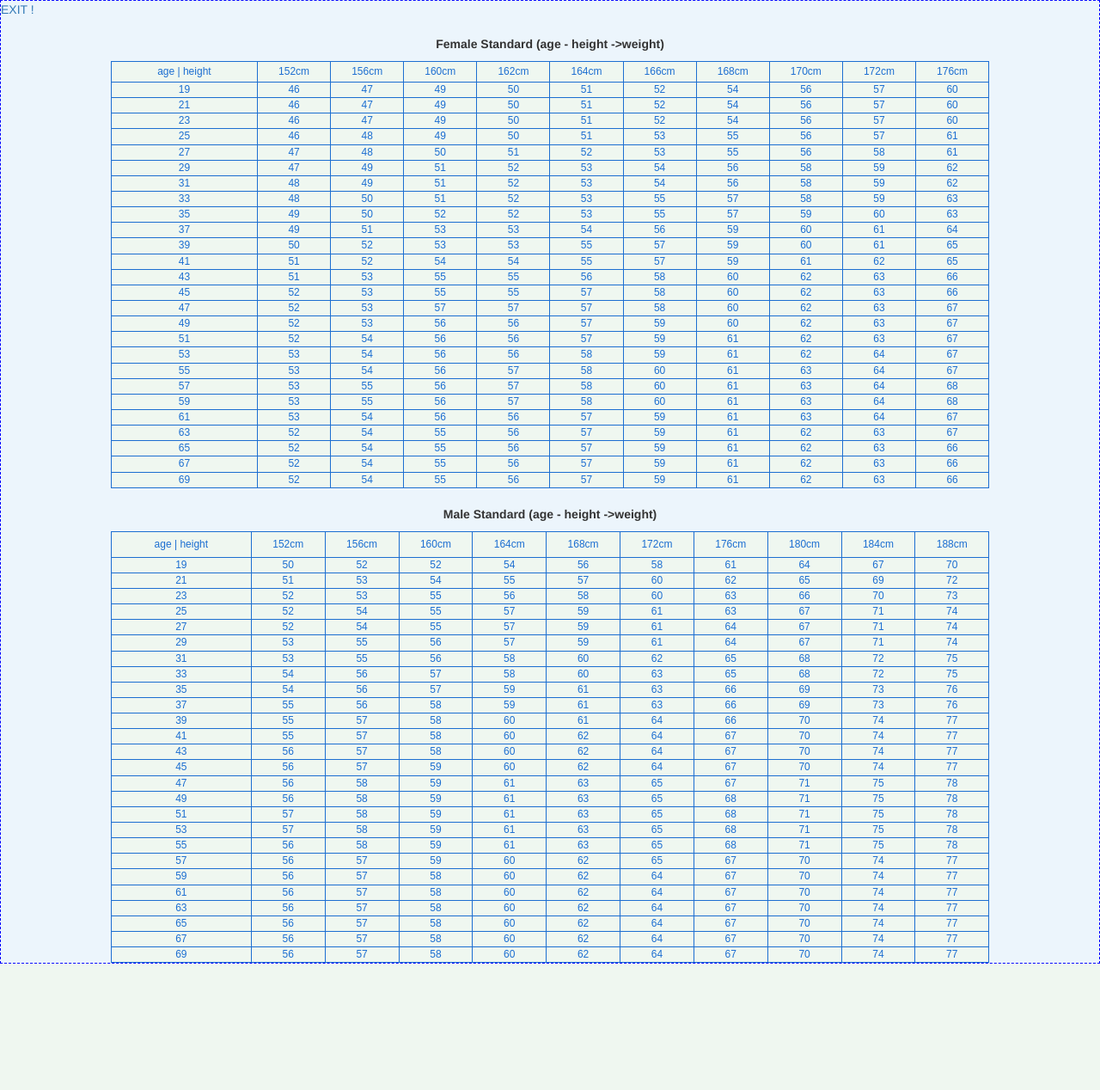
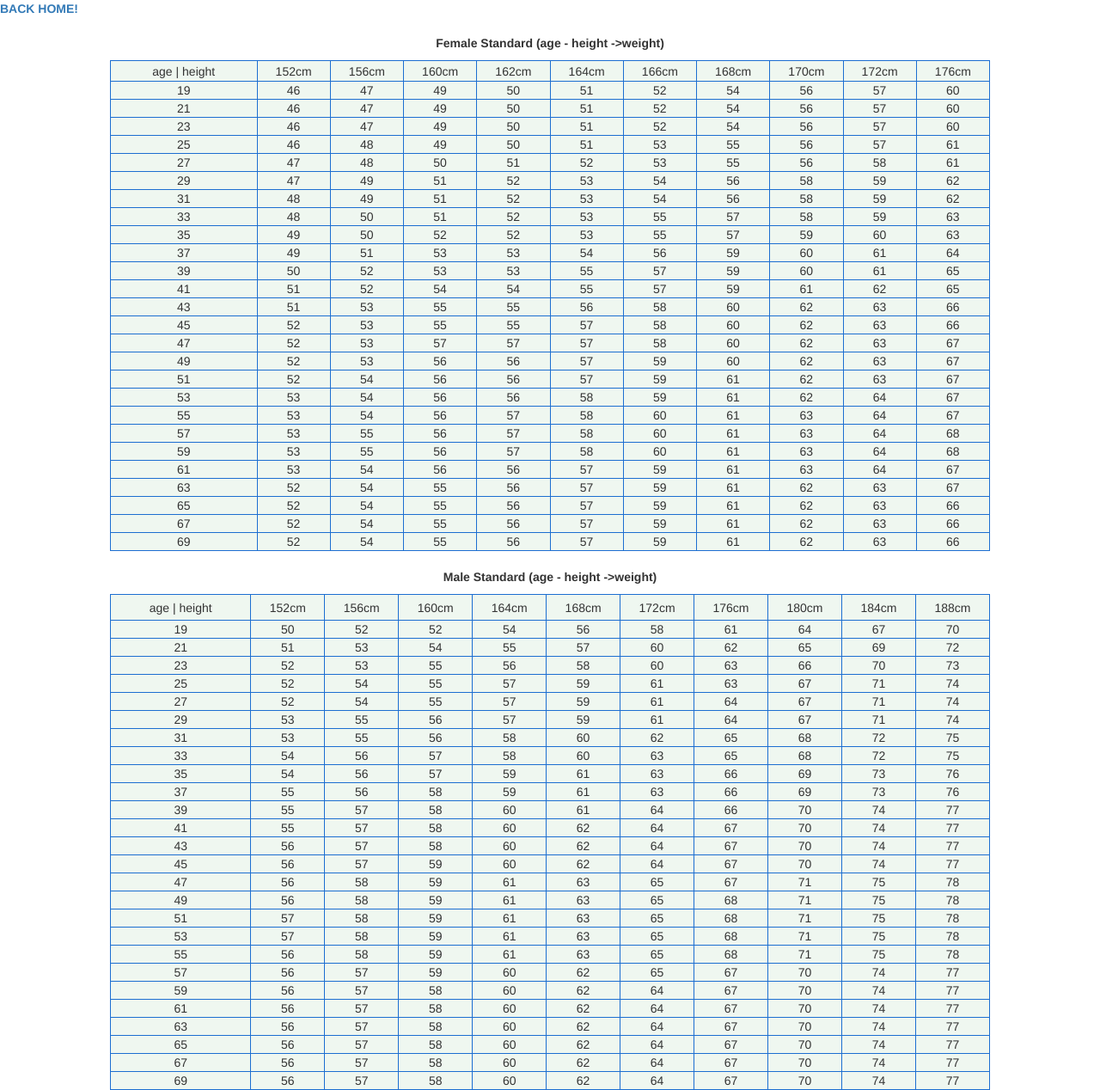
Before and after one commit to TangqiFeng/BMI-calculator-webapp-python-flask-, a Flask app: page /moreInfo in a window 1280 px wide. Shown: the whole page at 86% size. Before the commit the page ends 1121 px from the top, so only its background shows below. Run offline with Flask 2, Linux system fonts and the light colour scheme; some libraries are stand-ins or nearby versions.

Commit message:
change background

```diff
--- a/templates/moreInfo.html
+++ b/templates/moreInfo.html
@@ -1,5 +1,7 @@
 <!DOCTYPE html>
 <html lang="en">
+
+<!--         this page auther: Tangqi Feng  -->
 
 <head>
     <meta charset="utf-8">
@@ -20,21 +22,11 @@
       <script src="https://oss.maxcdn.com/respond/1.4.2/respond.min.js"></script>
     <![endif]-->
 
-    <!--auther: Tangqi Feng-->
-    <script type="text/javascript" src="{{mainJs}}"></script>
 
-
-    <style>
-
-        TABLE {
-            font-family: Arial;
-            font-size: 12px;
-            color: #1C6ED1;
-        }
-    </style>
+    <link rel="stylesheet" href="{{moreInfoCss}}" type="text/css" />
 </head>
 
-<body>
+<body background="{{registerBkg}}">
 
     <!-- jQuery (necessary for Bootstrap's JavaScript plugins) -->
     <script src="https://ajax.googleapis.com/ajax/libs/jquery/1.12.4/jquery.min.js"></script>
@@ -42,9 +34,9 @@
     <!-- Latest compiled and minified JavaScript -->
     <script src="https://maxcdn.bootstrapcdn.com/bootstrap/3.3.7/js/bootstrap.min.js" integrity="sha384-Tc5IQib027qvyjSMfHjOMaLkfuWVxZxUPnCJA7l2mCWNIpG9mGCD8wGNIcPD7Txa" crossorigin="anonymous"></script>
 
-    <div id="login" style="border: 1px dashed rgb(0,0,255);background-color: #ECF5FC;">
+    <div>
 
-        <a href="/">EXIT !</a>
+        <a href="/"><b>BACK HOME!</b></a>
         <P align=center style="font-size:14px; font-weight:600 ">
             <br>Female Standard (age - height ->weight)</P>
         <TABLE align=center cellSpacing=2 cellPadding=2 width="80%" border=1 style="border:1px solid #1C6ED1 ">
```
